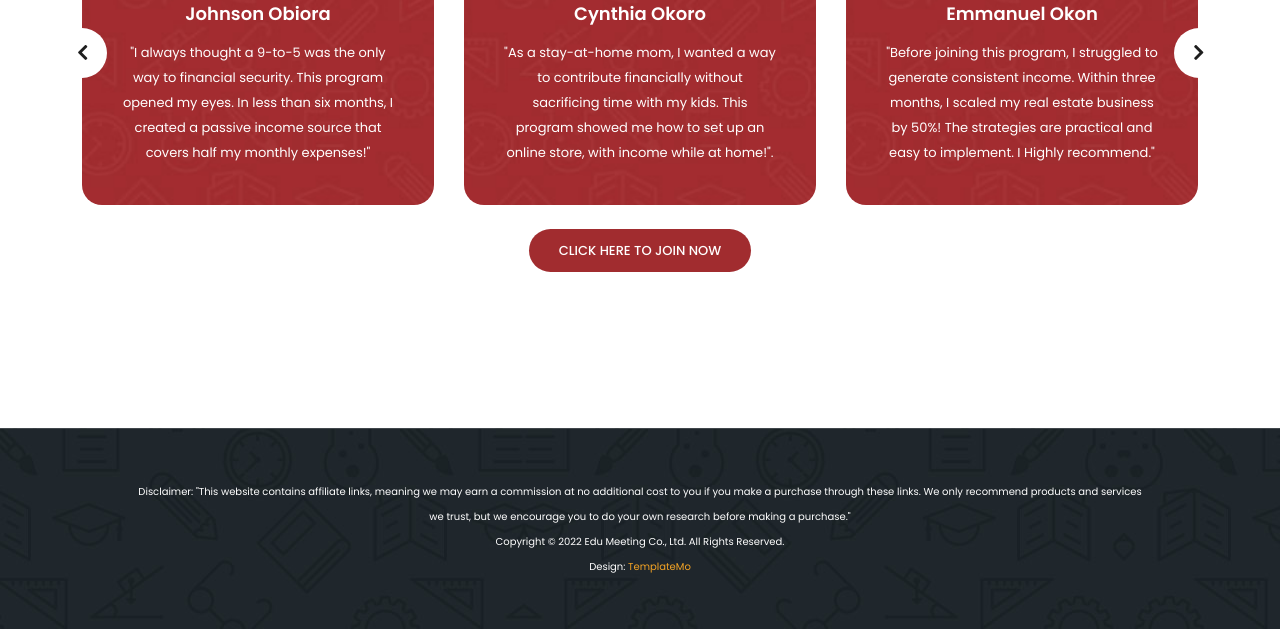
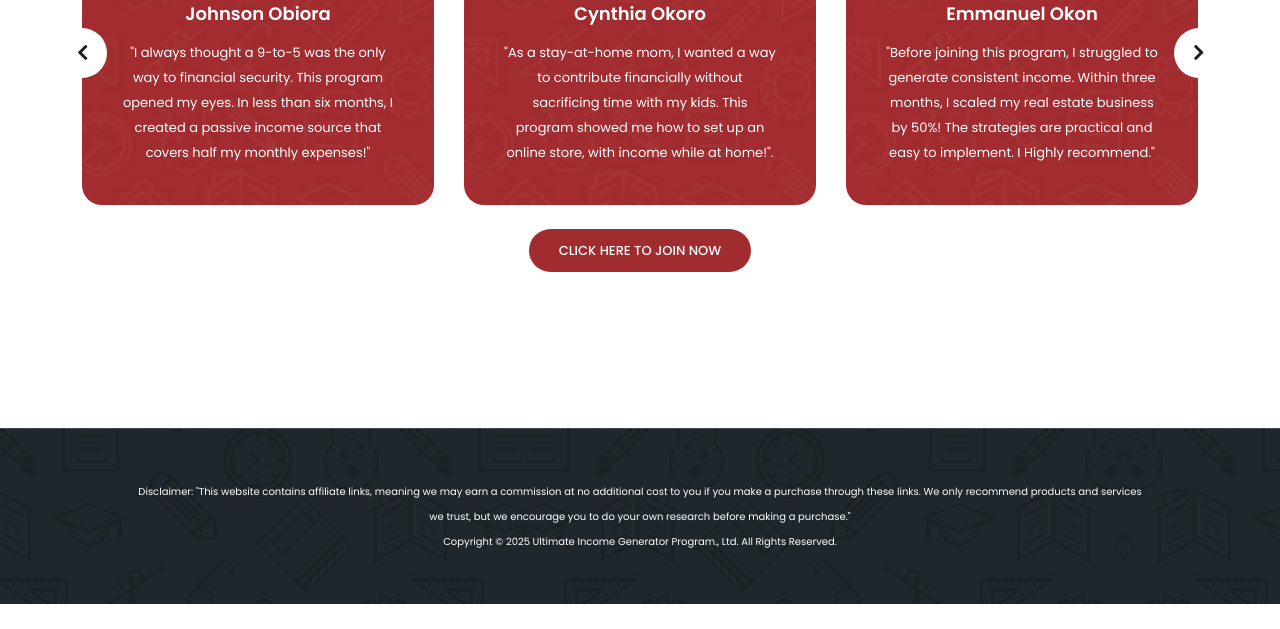
Before and after one commit to Jeffreyai7/salesfunnel, a plain HTML site: page index.html in a window 1280 px wide. Shown: the part 822-1451 px from the top of the page. After the commit the page ends 1426 px from the top, so only its background shows below. Drawn offline with nearby package versions, Linux system fonts and the light colour scheme.

Commit message:
remove footer links

```diff
--- a/index.html
+++ b/index.html
@@ -153,8 +153,7 @@ https://templatemo.com/tm-569-edu-meeting
 
   <footer class="footer">
     <p>Disclaimer: "This website contains affiliate links, meaning we may earn a commission at no additional cost to you if you make a purchase through these links. We only recommend products and services we trust, but we encourage you to do your own research before making a purchase."</p>
-    <p>Copyright © 2022 Edu Meeting Co., Ltd. All Rights Reserved.
-        <br>Design: <a href="https://templatemo.com" target="_parent" title="free css templates">TemplateMo</a></p>
+    <p>Copyright © 2025 Ultimate Income Generator Program., Ltd. All Rights Reserved.
   </footer>
   <!-- Scripts -->
   <!-- Bootstrap core JavaScript -->
```
